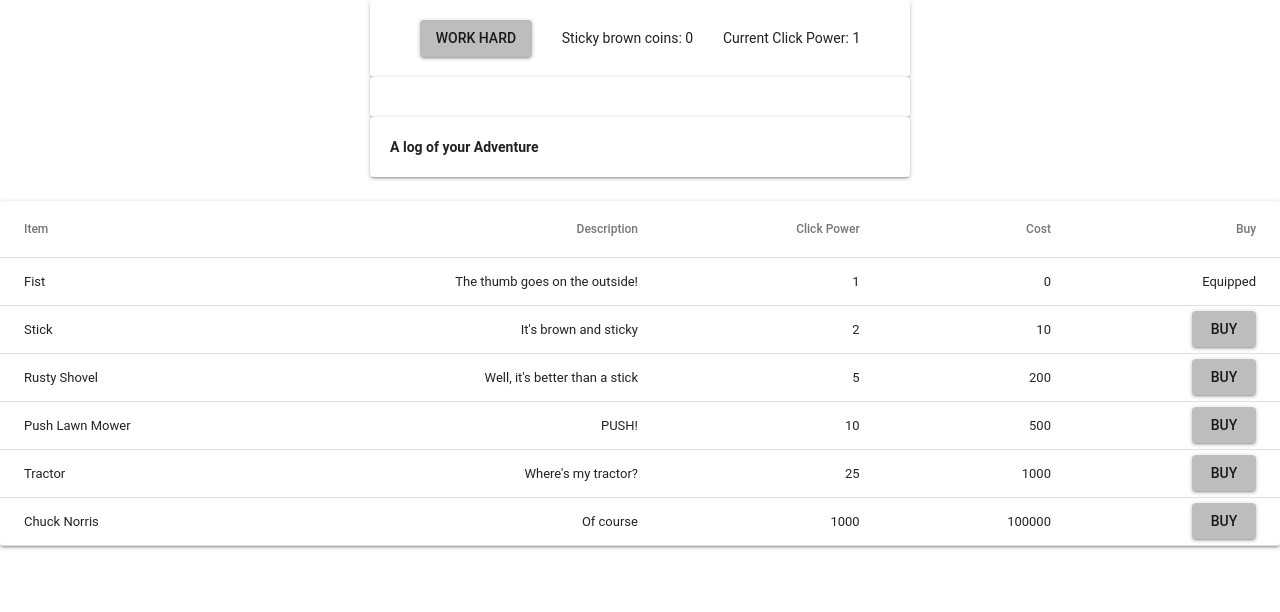
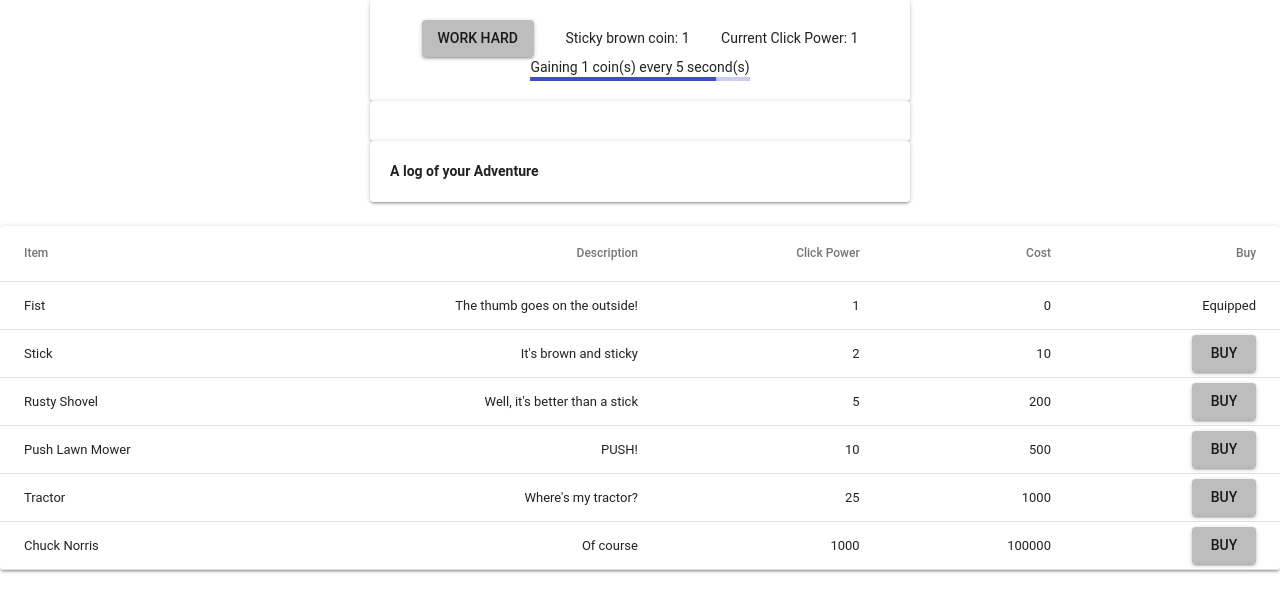
Before and after one commit to robbob42/clicker, a React (Create React App) app: page / in a window 1280 px wide. Shown: the top 612 px of the page. Built offline with nearby package versions, Linux system fonts and the light colour scheme.

Commit message:
Add auto coin generator.

```diff
--- a/src/App/App.jsx
+++ b/src/App/App.jsx
@@ -3,6 +3,7 @@ import ClickContainer from './ClickContainer/ClickContainer';
 import StoryContainer from './StoryContainer/StoryContainer';
 import LogContainer from './LogContainer/LogContainer';
 import StoreContainer from './StoreContainer/StoreContainer';
+import useInterval from '../hooks/useInterval';
 
 function App() {
   const [totalClicks, updateTotalClicks] = useState(0);
@@ -11,6 +12,10 @@ function App() {
   const [story, updateStory] = useState('');
   const [log, updateLog] = useState([]);
   const [items, updateItems] = useState([]);
+  const [secondsPlayed, updateSecondsPlayed] = useState(0);
+  const [autoCoinAmount, updateAutoCoinAmount] = useState(1);
+  const [autoCoinWaitSeconds, updateAutoCoinWaitSeconds] = useState(5);
+  const [secondsTillAutoCoin, updateSecondsTillAutoCoin] = useState(0);
 
   const addLog = (logItem) => {
     const logCopy = log.slice();
@@ -50,6 +55,7 @@ function App() {
   };
 
   useEffect(() => {
+    // Initialize store items
     let id = 0;
     function createData(name, description, itemClickPower, cost, owned, equipped) {
       id += 1;
@@ -57,7 +63,6 @@ function App() {
         id, name, description, itemClickPower, cost, owned, equipped,
       };
     }
-
     const rows = [
       createData('Fist', 'The thumb goes on the outside!', 1, 0, true, true),
       createData('Stick', 'It\'s brown and sticky', 2, 10, false, false),
@@ -66,9 +71,21 @@ function App() {
       createData('Tractor', 'Where\'s my tractor?', 25, 1000, false, false),
       createData('Chuck Norris', 'Of course', 1000, 100000, false, false),
     ];
-
     updateItems(rows);
   }, []);
+
+  // Initialize timer
+  useInterval(() => {
+    const nextSecond = secondsPlayed + 1;
+    updateSecondsPlayed(nextSecond);
+
+    if (secondsTillAutoCoin === 0) {
+      updateCoinCount(coinCount + autoCoinAmount);
+    }
+
+    updateSecondsTillAutoCoin(nextSecond % autoCoinWaitSeconds);
+  }, 1000);
+
   return (
     <>
       <ClickContainer
@@ -79,6 +96,10 @@ function App() {
         totalClicks={totalClicks}
         updateTotalClicks={updateTotalClicks}
         clickPower={clickPower}
+        secondsTillAutoCoin={secondsTillAutoCoin}
+        autoCoinAmount={autoCoinAmount}
+        secondsPlayed={secondsPlayed}
+        autoCoinWaitSeconds={autoCoinWaitSeconds}
       />
       <StoryContainer
         coinCount={coinCount}
--- a/src/App/ClickContainer/ClickContainer.jsx
+++ b/src/App/ClickContainer/ClickContainer.jsx
@@ -4,6 +4,8 @@ import {
   Button, Typography, Paper, withStyles,
   Grid,
 } from '@material-ui/core';
+
+import LinearDeterminate from './LinearDeterminate/LinearDeterminate';
 
 const styles = theme => ({
   paper: {
@@ -19,7 +21,8 @@ const styles = theme => ({
 function ClickContainer({
   classes, coinCount, updateCoinCount, addLog,
   updateStory, totalClicks, updateTotalClicks,
-  clickPower,
+  clickPower, autoCoinWaitSeconds, autoCoinAmount,
+  secondsTillAutoCoin,
 }) {
   const click = (event) => {
     if (event.nativeEvent.clientX !== 0) {
@@ -69,6 +72,14 @@ function ClickContainer({
             {`Current Click Power: ${clickPower}`}
           </Typography>
         </Grid>
+        <Grid item>
+          <Typography>
+            {`Gaining ${autoCoinAmount} coin(s) every ${autoCoinWaitSeconds} second(s)`}
+          </Typography>
+          <LinearDeterminate
+            secondsTillAutoCoin={secondsTillAutoCoin}
+          />
+        </Grid>
       </Grid>
     </Paper>
   );
@@ -84,6 +95,9 @@ ClickContainer.propTypes = {
   totalClicks: PropTypes.number.isRequired,
   updateTotalClicks: PropTypes.func.isRequired,
   clickPower: PropTypes.number.isRequired,
+  autoCoinAmount: PropTypes.number.isRequired,
+  autoCoinWaitSeconds: PropTypes.number.isRequired,
+  secondsTillAutoCoin: PropTypes.number.isRequired,
 };
 
 export default withStyles(styles)(ClickContainer);
--- /dev/null
+++ b/src/App/ClickContainer/LinearDeterminate/LinearDeterminate.jsx
@@ -0,0 +1,26 @@
+import React from 'react';
+import { makeStyles } from '@material-ui/styles';
+import LinearProgress from '@material-ui/core/LinearProgress';
+import PropTypes from 'prop-types';
+
+const useStyles = makeStyles({
+  root: {
+    flexGrow: 1,
+  },
+});
+
+function LinearDeterminate({ secondsTillAutoCoin }) {
+  const classes = useStyles();
+  const linearValue = (secondsTillAutoCoin === 0) ? 100 : secondsTillAutoCoin * 20;
+  return (
+    <div className={classes.root}>
+      <LinearProgress variant="determinate" value={linearValue} />
+    </div>
+  );
+}
+
+LinearDeterminate.propTypes = {
+  secondsTillAutoCoin: PropTypes.number.isRequired,
+};
+
+export default LinearDeterminate;
--- /dev/null
+++ b/src/hooks/useInterval.jsx
@@ -0,0 +1,23 @@
+import { useEffect, useRef } from 'react';
+
+function useInterval(callback, delay) {
+  const savedCallback = useRef();
+
+  // Remember the latest callback.
+  useEffect(() => {
+    savedCallback.current = callback;
+  }, [callback]);
+
+  // Set up the interval.
+  useEffect(() => {
+    function tick() {
+      savedCallback.current();
+    }
+    if (delay !== null) {
+      let id = setInterval(tick, delay);
+      return () => clearInterval(id);
+    }
+  }, [delay]);
+}
+
+export default useInterval;
```
